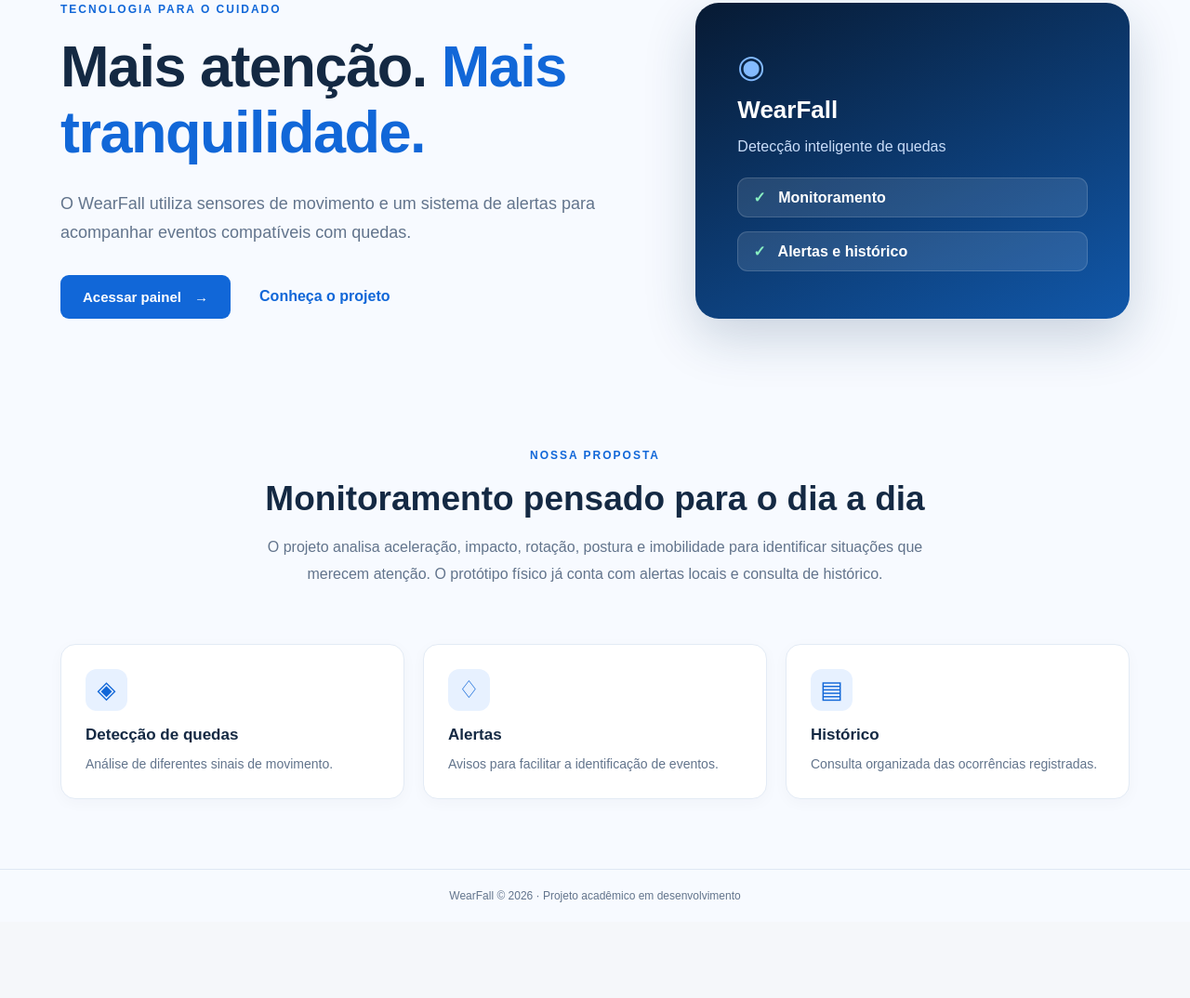
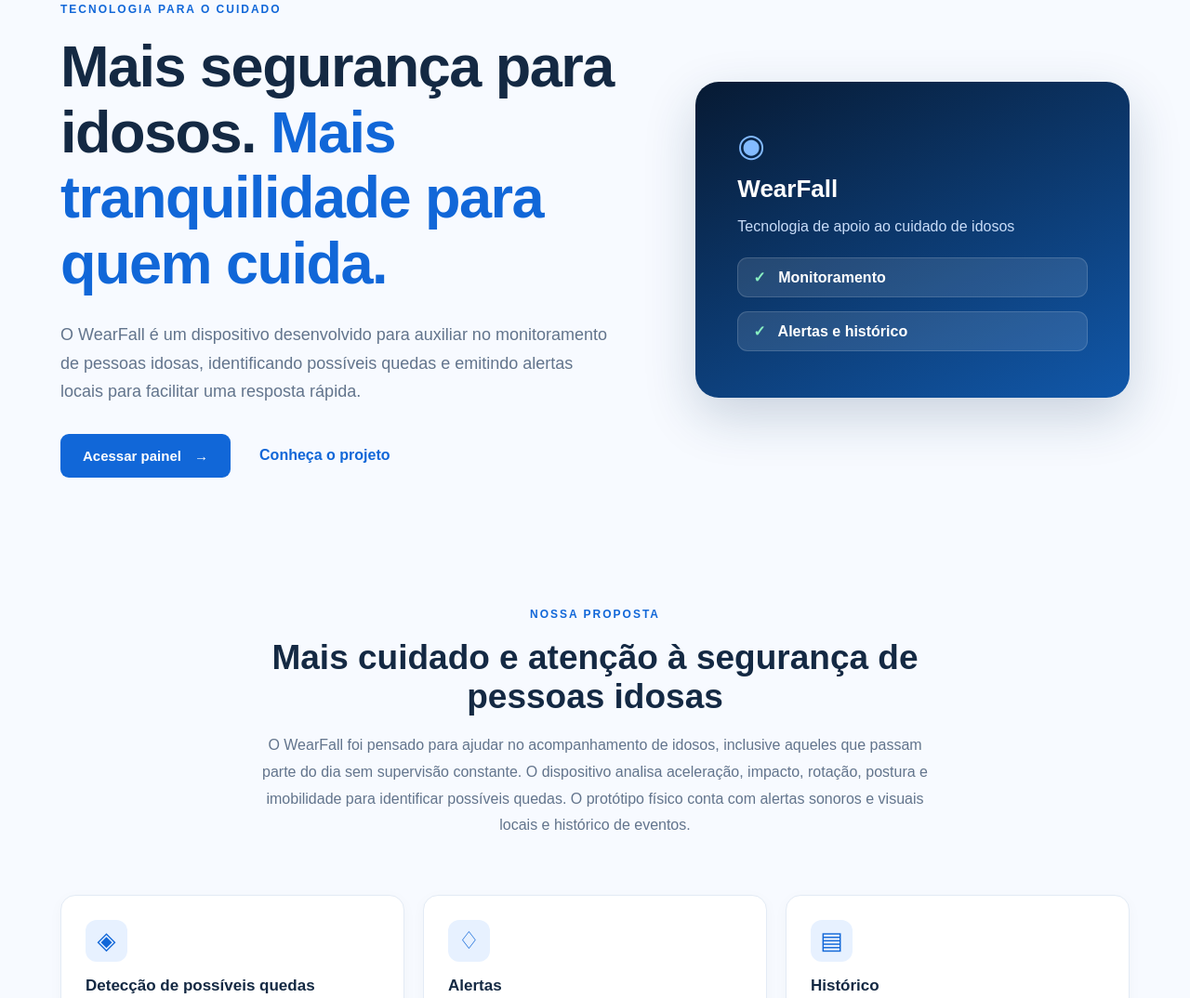
Before and after one commit to CAIOanx/WearFall-Dashboard-Online, a plain HTML site: page index.html in a window 1280 px wide. Shown: the part 192-1266 px from the top of the page at 93% size. Before the commit the page ends 1184 px from the top, so only its background shows below. Drawn offline with Linux system fonts and the light colour scheme.

Commit message:
content: destacar cuidado de idosos na página inicial do WearFall

```diff
--- a/index.html
+++ b/index.html
@@ -20,8 +20,8 @@
     <section class="home-hero">
       <div class="home-copy">
         <p class="home-tag">TECNOLOGIA PARA O CUIDADO</p>
-        <h1>Mais atenção. <span>Mais tranquilidade.</span></h1>
-        <p>O WearFall utiliza sensores de movimento e um sistema de alertas para acompanhar eventos compatíveis com quedas.</p>
+        <h1>Mais segurança para idosos. <span>Mais tranquilidade para quem cuida.</span></h1>
+        <p>O WearFall é um dispositivo desenvolvido para auxiliar no monitoramento de pessoas idosas, identificando possíveis quedas e emitindo alertas locais para facilitar uma resposta rápida.</p>
         <div class="home-actions">
           <button id="hero-login" class="home-primary" type="button">Acessar painel <span aria-hidden="true">→</span></button>
           <a class="home-secondary" href="#sobre">Conheça o projeto</a>
@@ -30,18 +30,18 @@
       <div class="home-feature" aria-label="Visão geral das funcionalidades">
         <div class="feature-emblem" aria-hidden="true">◉</div>
         <h2>WearFall</h2>
-        <p>Detecção inteligente de quedas</p>
+        <p>Tecnologia de apoio ao cuidado de idosos</p>
         <div class="home-feature-chip"><span aria-hidden="true">✓</span> Monitoramento</div>
         <div class="home-feature-chip"><span aria-hidden="true">✓</span> Alertas e histórico</div>
       </div>
     </section>
     <section id="sobre" class="home-about">
       <p class="home-tag">NOSSA PROPOSTA</p>
-      <h2>Monitoramento pensado para o dia a dia</h2>
-      <p>O projeto analisa aceleração, impacto, rotação, postura e imobilidade para identificar situações que merecem atenção. O protótipo físico já conta com alertas locais e consulta de histórico.</p>
+      <h2>Mais cuidado e atenção à segurança de pessoas idosas</h2>
+      <p>O WearFall foi pensado para ajudar no acompanhamento de idosos, inclusive aqueles que passam parte do dia sem supervisão constante. O dispositivo analisa aceleração, impacto, rotação, postura e imobilidade para identificar possíveis quedas. O protótipo físico conta com alertas sonoros e visuais locais e histórico de eventos.</p>
     </section>
     <section id="funcionalidades" class="home-benefits" aria-label="Funcionalidades">
-      <article><span aria-hidden="true">◈</span><h3>Detecção de quedas</h3><p>Análise de diferentes sinais de movimento.</p></article>
+      <article><span aria-hidden="true">◈</span><h3>Detecção de possíveis quedas</h3><p>Análise de sinais de movimento relevantes para o cuidado de idosos.</p></article>
       <article><span aria-hidden="true">♢</span><h3>Alertas</h3><p>Avisos para facilitar a identificação de eventos.</p></article>
       <article><span aria-hidden="true">▤</span><h3>Histórico</h3><p>Consulta organizada das ocorrências registradas.</p></article>
     </section>
```
